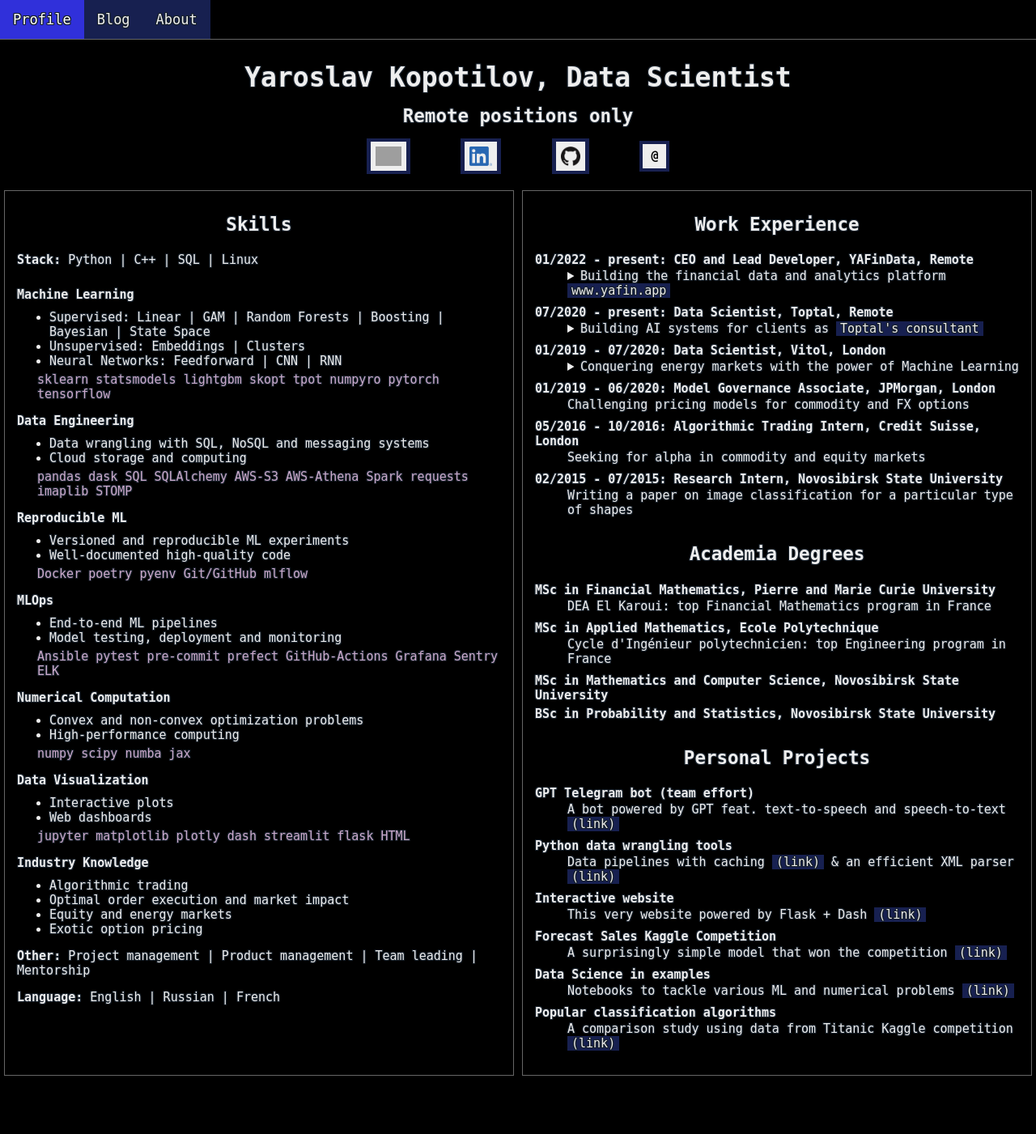
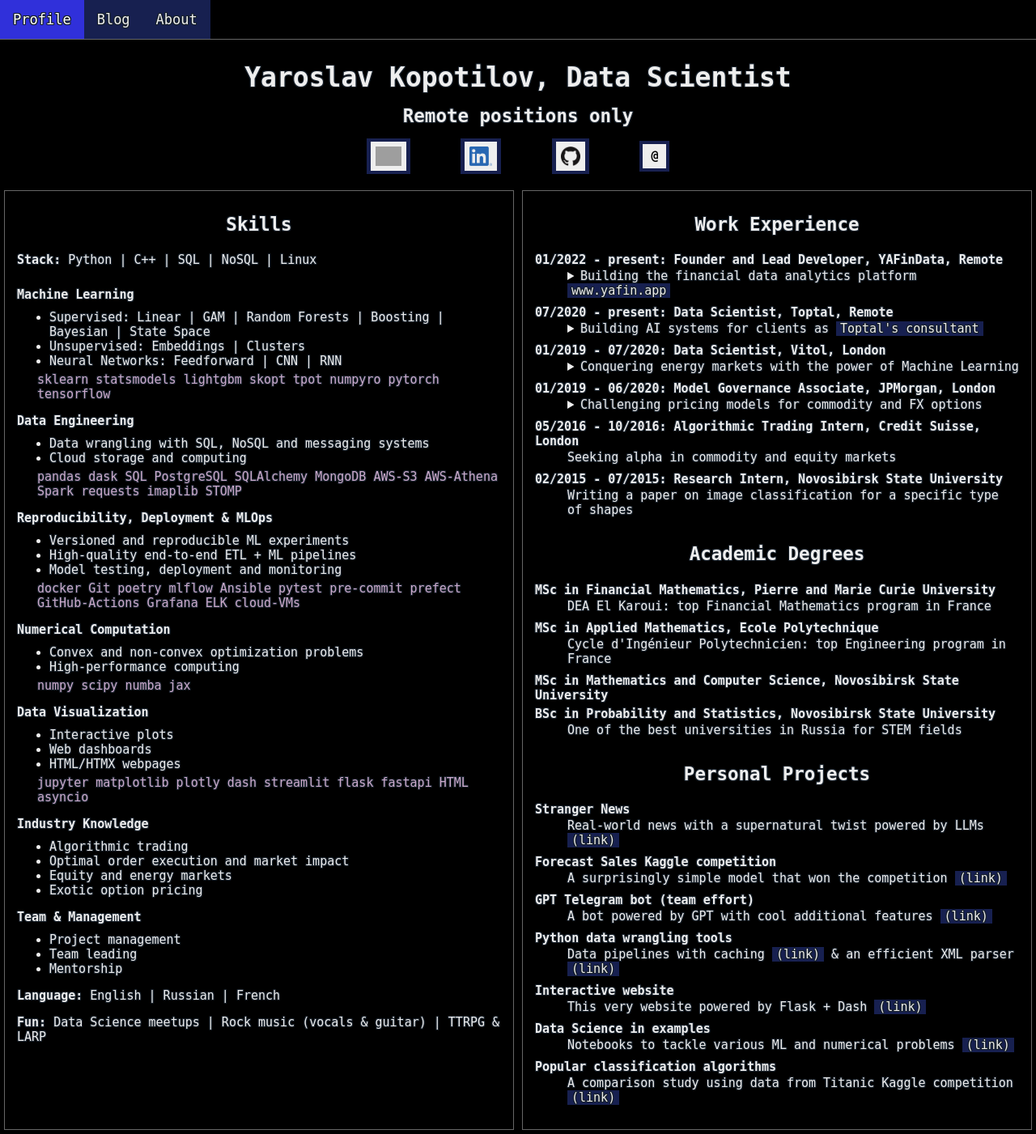
Before and after one commit to mysterious-ben/intro-website, a Flask app: template src/templates/cv.html in a window 1280 px wide. Shown: the whole page at 81% size. Before the commit the page ends 1329 px from the top, so only its background shows below. Run offline with Flask 3, Linux system fonts and the light colour scheme; the template is opened without the code that fills it, so the values that code supplies are empty; grey boxes are pictures that could not be loaded.

Commit message:
docs: update CV

```diff
--- a/src/templates/cv.html
+++ b/src/templates/cv.html
@@ -23,7 +23,7 @@
     <div class="row">
         <div class="column border padding">
             <h3>Skills</h3>
-            <p style="padding-bottom:10px"><b>Stack:</b> Python | C++ | SQL | Linux</p>
+            <p style="padding-bottom:10px"><b>Stack:</b> Python | C++ | SQL | NoSQL | Linux</p>
 
             <h4>Machine Learning</h4>
             <ul class="ul_skills">
@@ -38,35 +38,30 @@
                 <li>Data wrangling with SQL, NoSQL and messaging systems</li>
                 <li>Cloud storage and computing</li>
             </ul>
-            <div class="indent"><code>pandas</code>  <code>dask</code>  <code>SQL</code>  <code>SQLAlchemy</code>  <code>AWS-S3</code>  <code>AWS-Athena</code>  <code>Spark</code>  <code>requests</code>  <code>imaplib</code>  <code>STOMP</code></div>
+            <div class="indent"><code>pandas</code> <code>dask</code> <code>SQL</code> <code>PostgreSQL</code> <code>SQLAlchemy</code> <code>MongoDB</code> <code>AWS-S3</code> <code>AWS-Athena</code> <code>Spark</code> <code>requests</code> <code>imaplib</code> <code>STOMP</code></div>
 
-            <h4>Reproducible ML</h4>
+            <h4>Reproducibility, Deployment & MLOps</h4>
             <ul class="ul_skills">
                 <li>Versioned and reproducible ML experiments</li>
-                <li>Well-documented high-quality code</li>
-            </ul>
-            <div class="indent">  <code>Docker</code>  <code>poetry</code>  <code>pyenv</code>  <code>Git/GitHub</code>  <code>mlflow</code></div>
-
-            <h4>MLOps</h4>
-            <ul class="ul_skills">
-                <li>End-to-end ML pipelines</li>
+                <li>High-quality end-to-end ETL + ML pipelines</li>
                 <li>Model testing, deployment and monitoring</li>
             </ul>
-            <div class="indent"><code>Ansible</code>  <code>pytest</code>  <code>pre-commit</code>  <code>prefect</code>  <code>GitHub-Actions</code>  <code>Grafana</code>  <code>Sentry</code>  <code>ELK</code></div>
+            <div class="indent"><code>docker</code> <code>Git</code> <code>poetry</code> <code>mlflow</code> <code>Ansible</code> <code>pytest</code> <code>pre-commit</code> <code>prefect</code> <code>GitHub-Actions</code> <code>Grafana</code> <code>ELK</code> <code>cloud-VMs</code></div>
 
             <h4>Numerical Computation</h4>
             <ul class="ul_skills">
                 <li>Convex and non-convex optimization problems</li>
                 <li>High-performance computing</li>
             </ul>
-            <div class="indent"><code>numpy</code>  <code>scipy</code>  <code>numba</code>  <code>jax</code></div>
+            <div class="indent"><code>numpy</code> <code>scipy</code> <code>numba</code> <code>jax</code></div>
 
             <h4>Data Visualization</h4>
             <ul class="ul_skills">
                 <li>Interactive plots</li>
                 <li>Web dashboards</li>
+                <li>HTML/HTMX webpages</li>
             </ul>
-            <div class="indent"><code>jupyter</code>  <code>matplotlib</code>  <code>plotly</code>  <code>dash</code>  <code>streamlit</code>  <code>flask</code>  <code>HTML</code></div>
+            <div class="indent"><code>jupyter</code> <code>matplotlib</code> <code>plotly</code> <code>dash</code> <code>streamlit</code> <code>flask</code> <code>fastapi</code> <code>HTML</code> <code>asyncio</code></div>
 
             <h4>Industry Knowledge</h4>
             <ul class="ul_skills">
@@ -76,21 +71,31 @@
                 <li>Exotic option pricing</li>
             </ul>
 
-            <p><b>Other:</b> Project management | Product management | Team leading | Mentorship</p>
+            <h4>Team & Management</h4>
+            <ul class="ul_skills">
+                <li>Project management</li>
+                <li>Team leading</li>
+                <li>Mentorship</li>
+            </ul>
 
             <p><b>Language:</b> English | Russian | French</p>
+
+            <p><b>Fun:</b> Data Science meetups | Rock music (vocals & guitar) | TTRPG & LARP</p>
         </div>
 
         <div class="column border padding" style="justify-content: space-between">
             <h3>Work Experience</h3>
             <dl class="bmargin">
-                <dt>01/2022 - present: CEO and Lead Developer, YAFinData, Remote</dt>
+                <dt>01/2022 - present: Founder and Lead Developer, YAFinData, Remote</dt>
                 <dd>
                     <details>
-                        <summary>Building the financial data and analytics platform <a href="https://yafin.app/landing/">www.yafin.app</a></summary>
+                        <summary>Building the financial data analytics platform <a href="https://yafin.app/landing/">www.yafin.app</a></summary>
                         <ul>
-                            <li>Focus on UK and EU electricity markets</li>
-                            <li>Commitment to performance, accuracy and reliability</li>
+                            <li>Made data from UK electricity markets reliable and accessible</li>
+                            <li>Extracted insights from data using Machine Learning</li>
+                            <li>Built monitoring systems to ensure high performance and accuracy</li>
+                            <li>Defined the overall development direction of the product</li>
+                            <li>Managed a team of up to four developers</li>
                         </ul>
                       </details>
                 </dd>
@@ -99,9 +104,10 @@
                     <details>
                         <summary>Building AI systems for clients as <a href="https://www.toptal.com/resume/yaroslav-kopotilov">Toptal's consultant</a></summary>
                         <ul>
-                            <li>Data science consulting in financial services and algo trading</li>
-                            <li>Engineering of high-quality ETL and Machine Learning systems</li>
-                            <li>Delivering data insights in a business-friendly way</li>
+                            <li>Consulted as a data scientist in trading and other industries</li>
+                            <li>Built custom high-quality ETL and Machine Learning systems</li>
+                            <li>Delivered data insights in a business-friendly way</li>
+                            <li>Organized onsite meetups for remote companies</li>
                         </ul>
                     </details>
                 </dd>
@@ -110,40 +116,53 @@
                     <details>
                         <summary>Conquering energy markets with the power of Machine Learning</summary>
                         <ul>
-                            <li>Created market analysis tools and systematic strategies</li>
+                            <li>Created market analysis tools and systematic trading strategies</li>
                             <li>Worked with coal, power and crude desks</li>
-                            <li>Led data science projects from setup to deployment</li>
+                            <li>Led data science projects from idea brainstorming to deployment</li>
+                            <li>Assisted in the internal python and machine learning training</li>
                         </ul>
                     </details>
                 </dd>
                 <dt>01/2019 - 06/2020: Model Governance Associate, JPMorgan, London</dt>
-                <dd>Challenging pricing models for commodity and FX options</dd>
+                <dd>
+                    <details>
+                        <summary>Challenging pricing models for commodity and FX options</summary>
+                        <ul>
+                            <li>Created a custom Extended Kalman Filter to calibrate pricing models</li>
+                            <li>Reviewed 10 option pricing models in commodities and credit</li>
+                            <li>Mentored junior employees</li>
+                        </ul>
+                    </details>
+                </dd>
                 <dt>05/2016 - 10/2016: Algorithmic Trading Intern, Credit Suisse, London</dt>
-                <dd>Seeking for alpha in commodity and equity markets</dd>
+                <dd>Seeking alpha in commodity and equity markets</dd>
                 <dt>02/2015 - 07/2015: Research Intern, Novosibirsk State University</dt>
-                <dd>Writing a paper on image classification for a particular type of shapes</dd>
+                <dd>Writing a paper on image classification for a specific type of shapes</dd>
             </dl>
 
-            <h3>Academia Degrees</h3>
+            <h3>Academic Degrees</h3>
             <dl class="bmargin">
                 <dt>MSc in Financial Mathematics, Pierre and Marie Curie University</dt>
                 <dd>DEA El Karoui: top Financial Mathematics program in France</dd>
                 <dt>MSc in Applied Mathematics, Ecole Polytechnique</dt>
-                <dd>Cycle d'Ingénieur polytechnicien: top Engineering program in France</dd>
+                <dd>Cycle d'Ingénieur Polytechnicien: top Engineering program in France</dd>
                 <dt>MSc in Mathematics and Computer Science, Novosibirsk State University</dt>
                 <dt>BSc in Probability and Statistics, Novosibirsk State University</dt>
+                <dd>One of the best universities in Russia for STEM fields</dd>
             </dl>
 
             <h3>Personal Projects</h3>
             <dl>
+                <dt>Stranger News</dt>
+                <dd>Real-world news with a supernatural twist powered by LLMs <a href="https://stranger.news/">(link)</a></dd>
+                <dt>Forecast Sales Kaggle competition</dt>
+                <dd>A surprisingly simple model that won the competition <a href="https://www.kaggle.com/myster/eda-prophet-winning-solution-3-0/">(link)</a></dd>
                 <dt>GPT Telegram bot (team effort)</dt>
-                <dd>A bot powered by GPT feat. text-to-speech and speech-to-text <a href="https://t.me/ok_gpt_bot">(link)</a></dd>
+                <dd>A bot powered by GPT with cool additional features <a href="https://t.me/ok_gpt_bot">(link)</a></dd>
                 <dt>Python data wrangling tools</dt>
                 <dd>Data pipelines with caching <a href="https://github.com/mysterious-ben/apipe">(link)</a> & an efficient XML parser <a href="https://github.com/mysterious-ben/xmlrecords">(link)</a></dd>
                 <dt>Interactive website</dt>
                 <dd>This very website powered by Flask + Dash <a href="https://github.com/mysterious-ben/intro-website">(link)</a></dd>
-                <dt>Forecast Sales Kaggle Competition</dt>
-                <dd>A surprisingly simple model that won the competition <a href="https://www.kaggle.com/myster/eda-prophet-winning-solution-3-0/">(link)</a></dd>
                 <dt>Data Science in examples</dt>
                 <dd>Notebooks to tackle various ML and numerical problems <a href="https://github.com/mysterious-ben/ds-examples/">(link)</a></dd>
                 <dt>Popular classification algorithms</dt>
```
